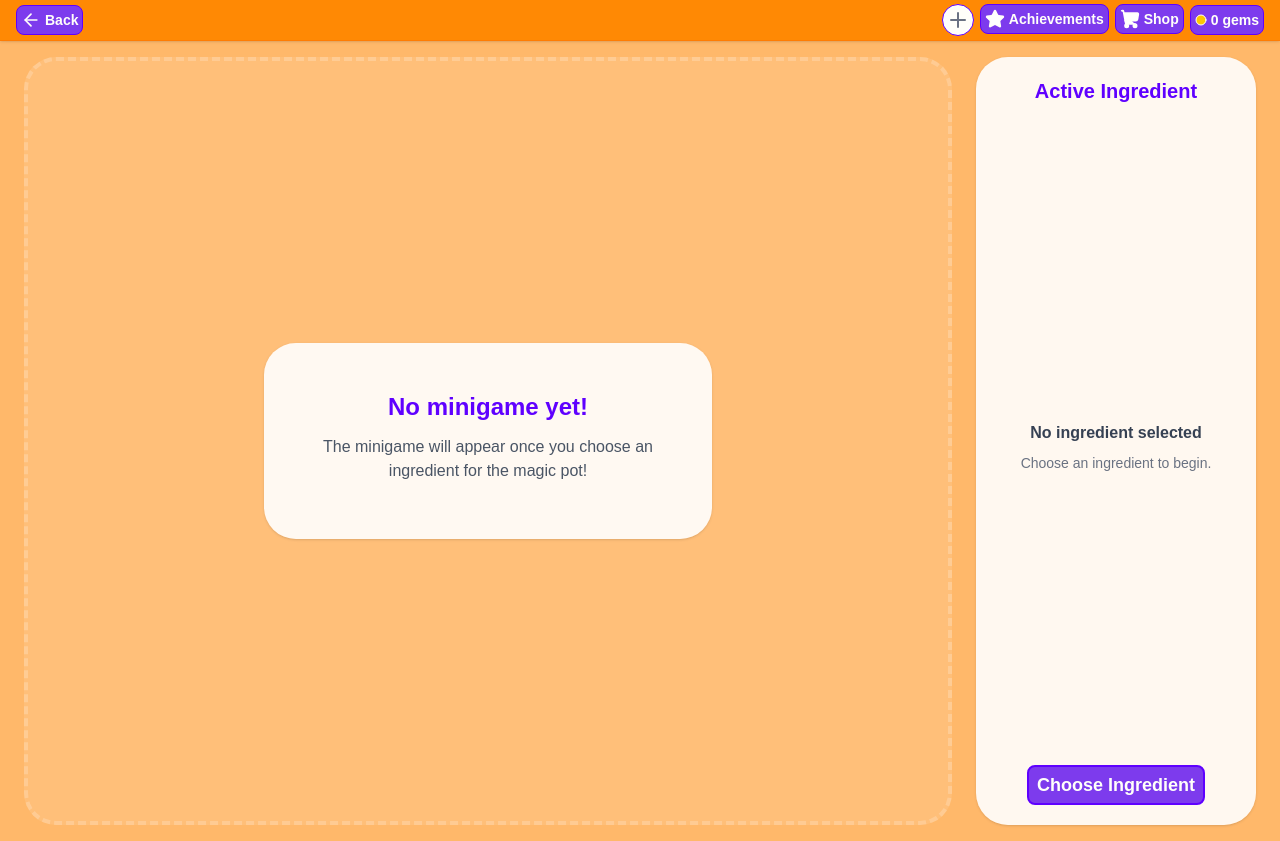
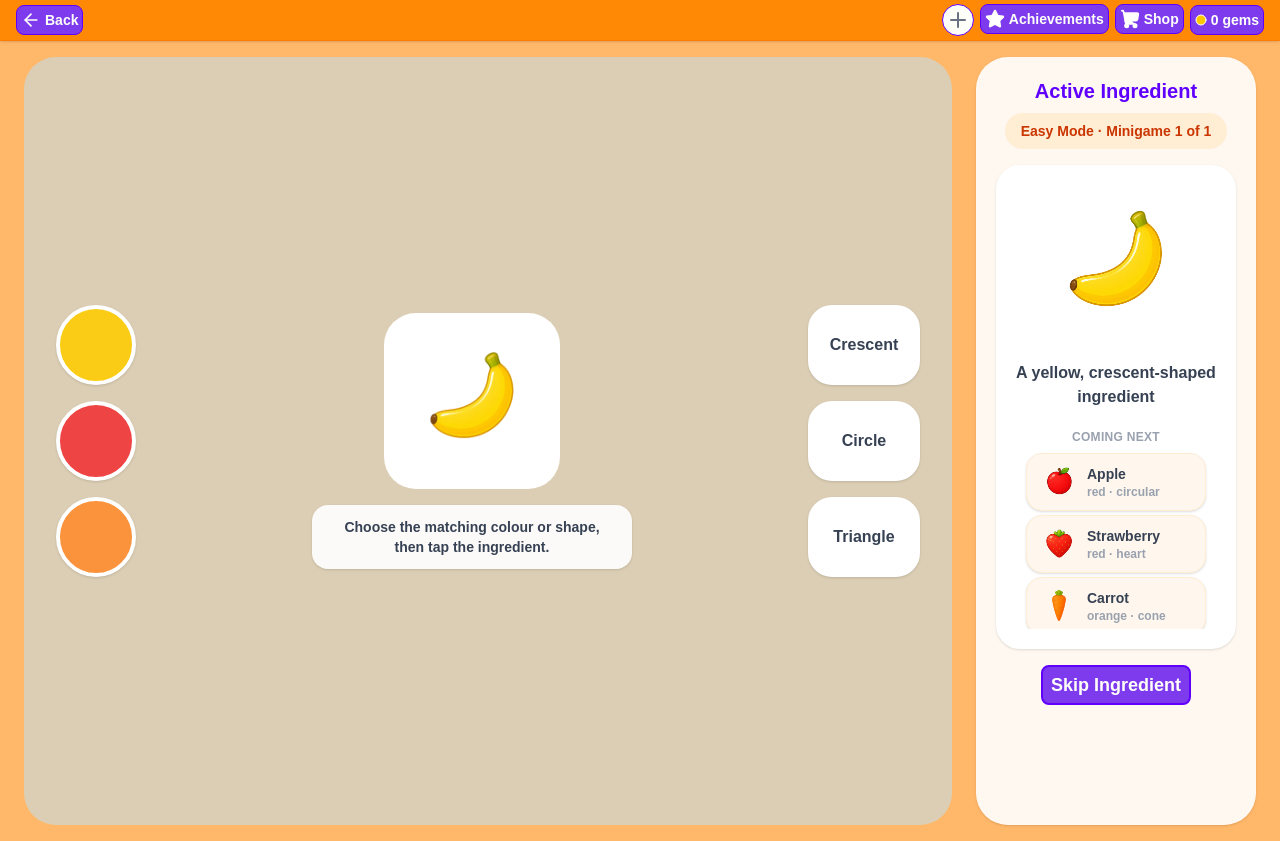
Before and after one commit to SOFTENG701-2026/group6-vocab-game, a Next.js app: page /game in a window 1280 px wide. Built offline with nearby package versions, Linux system fonts and the light colour scheme.

Commit message:
refactor: removed ingredient selection and have ingredients come up in tetris fashion

```diff
--- a/app/game/page.tsx
+++ b/app/game/page.tsx
@@ -1,56 +1,56 @@
 "use client";
 
 import Image from "next/image";
-import { useMemo, useState } from "react";
-import IngredientModal from "@/components/modals/ingredient-selection-modal";
+import { useEffect, useState } from "react";
 import Button from "@/components/button";
 import MinigameFallback from "@/components/minigames/minigame-fallback-ui";
 import IngredientMatchMinigame from "@/components/minigames/ingredient-match-minigame";
 import { ingredients } from "@/data/ingredients";
 import { minigamesByDifficulty, type MinigameId } from "@/domain/minigame-type";
 import { useGameSetup } from "@/context/game-setup-context";
+import FutureIngredientStack from "@/components/game/future-ingredient-stack";
 
 export default function GamePage() {
-  const [isIngredientModalOpen, setIsIngredientModalOpen] = useState(false);
-  const [chosenIngredientIds, setChosenIngredientIds] = useState<string[]>([]);
-  const [activeIngredientId, setActiveIngredientId] = useState<string | null>(null);
-
+  const [activeIngredientIndex, setActiveIngredientIndex] = useState(0);
+  const activeIngredient = ingredients[activeIngredientIndex] ?? null;
+  const futureIngredients = ingredients.slice(activeIngredientIndex + 1);
   const [activeMinigameIndex, setActiveMinigameIndex] = useState(0);
-  const [isIngredientComplete, setIsIngredientComplete] = useState(false);
-
-  //derived data
-
+  const isIngredientListEmpty = activeIngredientIndex === ingredients.length;
+  const [isShowingCompletion, setIsShowingCompletion] = useState(false);
+  //derived state
   const { difficulty } = useGameSetup();
   const activeMinigames = minigamesByDifficulty[difficulty];
   const activeMinigameId = activeMinigames[activeMinigameIndex];
   const isLastMinigame = activeMinigameIndex === activeMinigames.length - 1;
-  const activeIngredient = useMemo(() => {
-    if (!activeIngredientId) return null;
+  //constants
+  const COMPLETION_DELAY_MS = 1500;
 
-    return ingredients.find((ingredient) => ingredient.id === activeIngredientId) ?? null;
-  }, [activeIngredientId]);
+  //Automatically advance after 1.5s when a minigame is complete
+  useEffect(() => {
+    if (!isShowingCompletion) return;
 
-  function handleSelectIngredient(ingredientId: string) {
-    setChosenIngredientIds((previousIds) => [...previousIds, ingredientId]);
-    setActiveIngredientId(ingredientId);
-    setActiveMinigameIndex(0);
-    setIsIngredientComplete(false);
-    setIsIngredientModalOpen(false);
+    const timeoutId = window.setTimeout(() => {
+      if (!isLastMinigame) {
+        setActiveMinigameIndex((previousIndex) => previousIndex + 1);
+      } else {
+        skipCurrentIngredient();
+      }
+
+      setIsShowingCompletion(false);
+    }, COMPLETION_DELAY_MS);
+
+    return () => window.clearTimeout(timeoutId);
+  }, [isShowingCompletion, isLastMinigame]);
+
+  function handleMinigameComplete() {
+    if (isShowingCompletion) return;
+    setIsShowingCompletion(true);
   }
 
-  function handleMinigameComplete() {
-    if (!isLastMinigame) {
-      setActiveMinigameIndex((previousIndex) => previousIndex + 1);
-      return;
-    }
-
-    setIsIngredientComplete(true);
-  }
-
-  function handleIngredientFinished(): void {
-    setActiveIngredientId(null);
+  //Utilised on finished and when optionally skipping ingredients
+  function skipCurrentIngredient(): void {
+    setActiveIngredientIndex((prev) => prev + 1);
     setActiveMinigameIndex(0);
-    setIsIngredientComplete(false);
   }
 
   function renderActiveMinigame(minigameId: MinigameId) {
@@ -58,15 +58,14 @@ export default function GamePage() {
       return <MinigameFallback />;
     }
 
-    if (isIngredientComplete) {
+    if (isIngredientListEmpty) {
+      //TODO: PLACEHOLDER for monster dialogue
       return (
         <div className='flex h-full items-center justify-center rounded-4xl bg-white/90 p-8 text-center shadow'>
           <div>
             <h2 className='text-3xl font-extrabold text-(--color-primary-hover)'>Well done!</h2>
 
-            <p className='mt-3 text-lg font-bold text-gray-700'>
-              You completed all minigames for {activeIngredient.name}.
-            </p>
+            <p className='mt-3 text-lg font-bold text-gray-700'>You've ran out of ingredients.</p>
           </div>
         </div>
       );
@@ -74,7 +73,13 @@ export default function GamePage() {
 
     switch (minigameId) {
       case "ingredient-match":
-        return <IngredientMatchMinigame ingredient={activeIngredient} onComplete={handleMinigameComplete} />;
+        return (
+          <IngredientMatchMinigame
+            key={`${activeIngredient.id}-${activeMinigameIndex}`}
+            ingredient={activeIngredient}
+            onComplete={handleMinigameComplete}
+          />
+        );
 
       //TODO: Implement Spelling Minigame
       case "letter-spelling":
@@ -125,7 +130,7 @@ export default function GamePage() {
           {/* Active ingredient / button / status area */}
           <aside
             className='
-            flex min-h-105 flex-col items-center justify-center
+            flex min-h-105 flex-col items-center
             rounded-4xl bg-white/90 p-5 text-black shadow
           '
           >
@@ -136,7 +141,7 @@ export default function GamePage() {
                 {activeMinigames.length}
               </p>
             )}
-            <div className='mt-6 flex flex-1 items-center justify-center text-center'>
+            <div className='my-4 flex flex-col items-center  text-center'>
               {activeIngredient ? (
                 <div
                   className='
@@ -156,6 +161,8 @@ export default function GamePage() {
                   <p className='mt-4 text-center text-base font-bold text-gray-700'>
                     A {activeIngredient.color}, {activeIngredient.shape} ingredient
                   </p>
+
+                  <FutureIngredientStack ingredients={futureIngredients} />
                 </div>
               ) : (
                 <div>
@@ -164,21 +171,10 @@ export default function GamePage() {
                 </div>
               )}
             </div>
-
-            {!activeIngredient && <Button onClick={() => setIsIngredientModalOpen(true)}>Choose Ingredient</Button>}
-
-            {activeIngredient && isIngredientComplete && (
-              <Button onClick={handleIngredientFinished}>Finish Ingredient</Button>
-            )}
+            <Button onClick={skipCurrentIngredient}>Skip Ingredient</Button>
           </aside>
         </section>
       </div>
-
-      <IngredientModal
-        isOpen={isIngredientModalOpen}
-        chosenIngredientIds={chosenIngredientIds}
-        onSelectIngredient={handleSelectIngredient}
-      />
     </main>
   );
 }
--- /dev/null
+++ b/components/game/future-ingredient-stack.tsx
@@ -0,0 +1,53 @@
+import Image from "next/image";
+import type { Ingredient } from "@/data/ingredients";
+
+type FutureIngredientStackProps = {
+  ingredients: Ingredient[];
+  maxVisible?: number;
+};
+
+export default function FutureIngredientStack({ ingredients, maxVisible = 4 }: FutureIngredientStackProps) {
+  const visibleIngredients = ingredients.slice(0, maxVisible);
+
+  if (visibleIngredients.length === 0) return null;
+
+  //This assumes that the data always has the shape in the first part. This breaks if it has small-heart-shaped, which it shouldn't.
+  function getSimpleShapeName(shape: string): string {
+    return shape.split("-")[0];
+  }
+  return (
+    <div className='mt-5 flex w-full flex-col items-center'>
+      <p className='mb-2 text-xs font-extrabold uppercase tracking-wide text-gray-400'>Coming next</p>
+
+      <div className='relative flex flex-col max-h-44 w-full  gap-y-1 items-center overflow-hidden'>
+        {visibleIngredients.map((ingredient, index) => (
+          <div
+            key={ingredient.id}
+            className='
+              flex w-[90%] items-center gap-2 rounded-2xl
+              border border-orange-100 bg-orange-50 px-3 py-2 shadow-sm
+              transition-all duration-300
+            '
+          >
+            <Image
+              src={ingredient.imageSrc}
+              alt={ingredient.imageAlt}
+              width={48}
+              height={48}
+              className='h-10 w-10 object-contain'
+              draggable={false}
+            />
+
+            <div className='min-w-0 text-left'>
+              <p className='truncate text-sm font-extrabold text-gray-700'>{ingredient.name}</p>
+
+              <p className='truncate text-xs font-bold text-gray-400'>
+                {ingredient.color} · {getSimpleShapeName(ingredient.shape)}
+              </p>
+            </div>
+          </div>
+        ))}
+      </div>
+    </div>
+  );
+}
```
